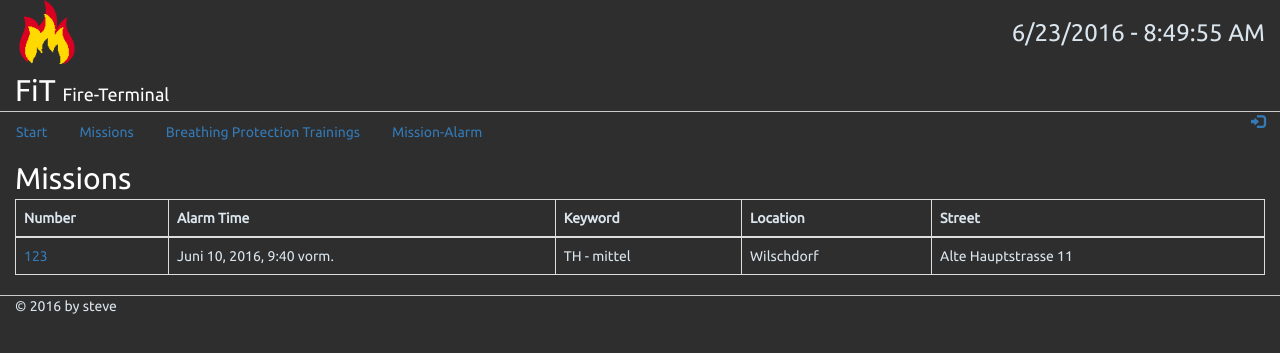
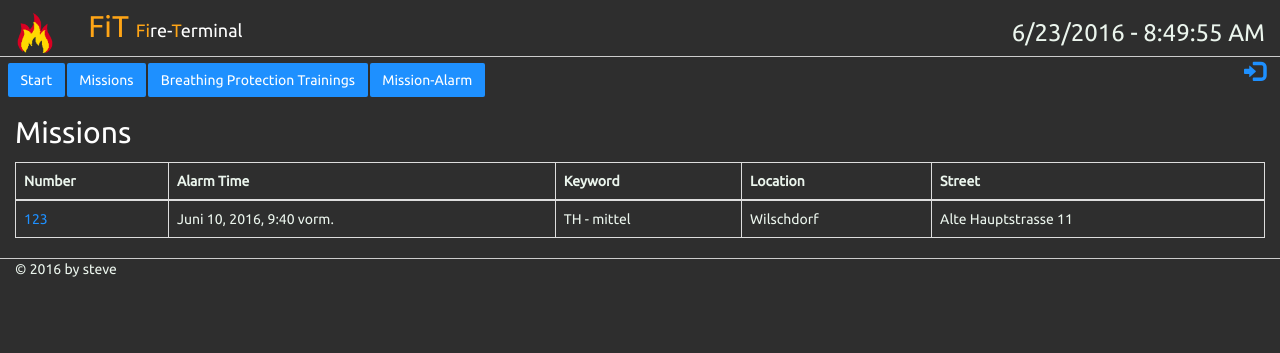
Before and after one commit to GroSte/feumgmt, a Django app: page /base/missions/ in a window 1280 px wide. Shown: the top 353 px of the page. Run offline with Django 3.2, Linux system fonts and the light colour scheme; data comes from the database, SQL or seed files in the repository; parts of the project's set-up code (start-up, migrations or seed data) failed here and were passed over; some libraries are stand-ins or nearby versions.

Commit message:
updated styling

```diff
--- a/base/static/base/css/base.css
+++ b/base/static/base/css/base.css
@@ -8,14 +8,32 @@
 
 body {
   background-color: #2E2E2E;
-  color: #DBE5ED;
+  color: #EBF5ED;
   font-family: ubuntu;
   margin-bottom: 20px; }
+
+a {
+  color: #1E90FF; }
+
+input[type="text"],
+input[type="password"],
+select {
+  color: #000; }
 
 h2 {
   color: #FFFFFF;
   margin-top: 10px;
   margin-bottom: 4px; }
+
+.logo > a > img {
+  height: 40px; }
+
+.logo > a > h2 {
+  margin-left: 1em;
+  display: inline-block; }
+
+.logo-col-highlight {
+  color: #FFA516; }
 
 h4 > .icon {
   height: 30px;
@@ -24,12 +42,51 @@ h4 > .icon {
 .top-bar {
   border-bottom: 1px solid #CCC; }
 
+.nav-pills {
+  padding: 0.4em 0.2em 0 0.5em; }
+
+.nav-pills > li > a {
+  border-radius: 2px;
+  padding: 0.5em 0.9em;
+  background-color: #1E90FF;
+  color: #FFF; }
+
+.nav-pills > li > a:focus,
+.nav-pills > li > a:hover {
+  background-color: #8BBFED;
+  color: #000; }
+
+.icon-bar {
+  font-size: 150%; }
+
 .dash-tile-container {
   padding: 8px; }
 
 .dash-tile {
-  padding: 14px;
+  padding: 0.7em;
   border: 1px dotted #888; }
+
+.content h2 {
+  padding: 0.3em 0; }
+
+.btn-primary {
+  background-color: #1E90FF; }
+
+.btn-primary:focus,
+.btn-primary:hover {
+  background-color: #8BBFED;
+  color: #000; }
+
+/* Forms */
+form {
+  padding: 0.4em 0.2em; }
+
+.control-label {
+  width: 25%; }
+
+.controls {
+  display: inline-block;
+  width: 50%; }
 
 .footer {
   border-top: 1px solid #CCC; }
--- a/base/static/base/scss/_variables.scss
+++ b/base/static/base/scss/_variables.scss
@@ -1,3 +1,6 @@
-$font-color-global: #DBE5ED;
+$font-color-global: #EBF5ED;
+$link-color-global: #1E90FF;
+$link-color-highlight-global: #8BBFED;
+$bg-color-global: #2E2E2E;
 
-$bg-color-global: #2E2E2E;
+$logo-color-highlight: #FFA516;
--- a/base/static/base/scss/base.scss
+++ b/base/static/base/scss/base.scss
@@ -18,10 +18,33 @@ body {
     margin-bottom: 20px;
 }
 
+a {
+  color: $link-color-global;
+}
+
+input[type="text"],
+input[type="password"],
+select {
+  color: #000;
+}
+
 h2 {
     color: #FFFFFF;
     margin-top: 10px;
     margin-bottom: 4px;
+}
+
+.logo > a > img {
+  height: 40px;
+}
+
+.logo > a > h2 {
+  margin-left: 1em;
+  display: inline-block;
+}
+
+.logo-col-highlight {
+  color: $logo-color-highlight;
 }
 
 h4 > .icon {
@@ -33,13 +56,62 @@ h4 > .icon {
   border-bottom: 1px solid #CCC;
 }
 
+.nav-pills {
+  padding: 0.4em 0.2em 0 0.5em;
+}
+
+.nav-pills > li > a {
+  border-radius: 2px;
+  padding: 0.5em 0.9em;
+  background-color: $link-color-global;
+  color: #FFF;
+}
+
+.nav-pills > li > a:focus,
+.nav-pills > li > a:hover {
+  background-color: $link-color-highlight-global;
+  color: #000;
+}
+
+.icon-bar {
+  font-size: 150%;
+}
+
 .dash-tile-container {
   padding: 8px;
 }
 
 .dash-tile {
-  padding: 14px;
+  padding: 0.7em;
   border: 1px dotted #888;
+}
+
+.content h2 {
+  padding: 0.3em 0;
+}
+
+.btn-primary {
+  background-color: $link-color-global;
+}
+
+.btn-primary:focus,
+.btn-primary:hover {
+  background-color: $link-color-highlight-global;
+  color: #000;
+}
+
+/* Forms */
+form {
+  padding: 0.4em 0.2em;
+}
+
+.control-label {
+  width: 25%;
+}
+
+.controls {
+  display: inline-block;
+  width: 50%;
 }
 
 .footer {
```
